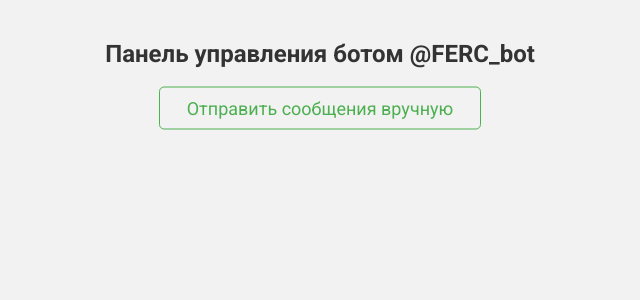
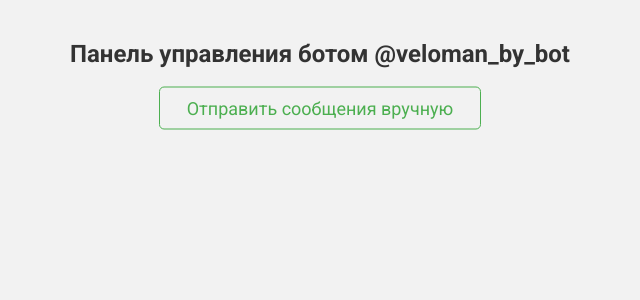
Before and after one commit to cyber-tatarin/veloman_tg_bot, a Python web app: template root/web/templates/start_menu.html in a window 1280 px wide. Shown: the top 300 px of the page, without its empty margins (320-960 px from the left). Run offline with Jinja, Linux system fonts and the light colour scheme; the template is opened without the code that fills it, so the values that code supplies are empty.

Commit message:
veloman http

```diff
--- a/root/web/templates/start_menu.html
+++ b/root/web/templates/start_menu.html
@@ -75,7 +75,7 @@
     </style>
 </head>
 <body>
-    <h2>Панель управления ботом @FERC_bot</h2>
+    <h2>Панель управления ботом @veloman_by_bot</h2>
 
     <a href="/send_message_manually_form">Отправить сообщения вручную</a>
 </body>
```
